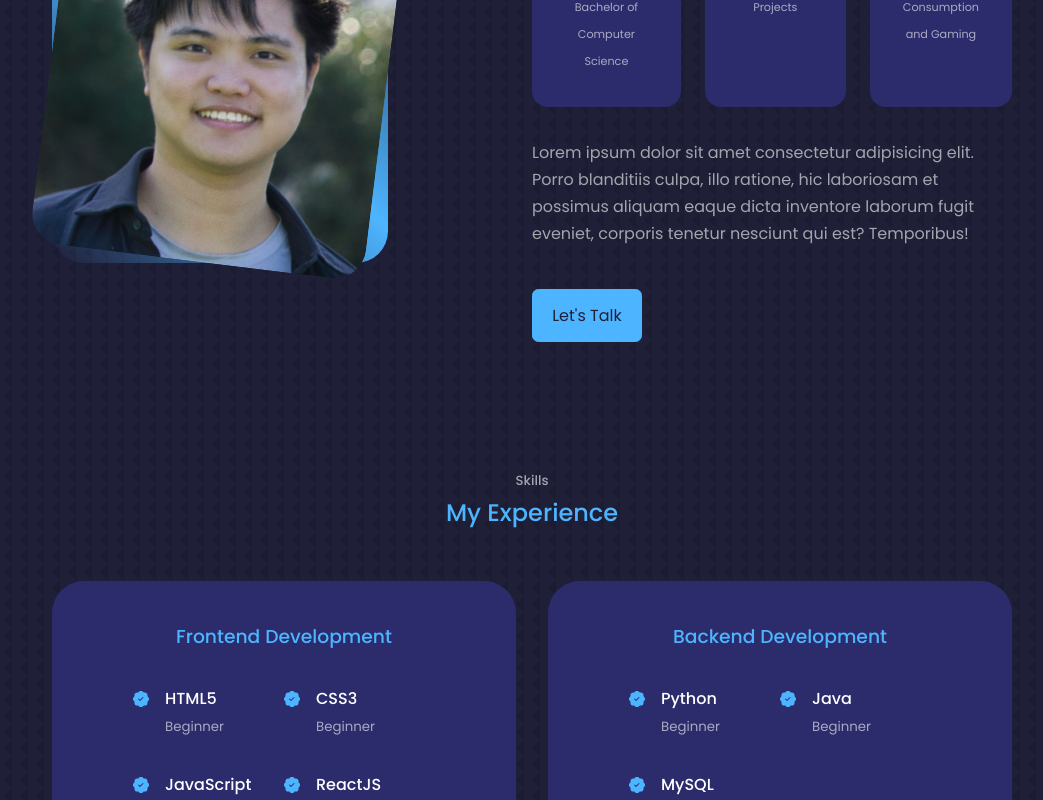
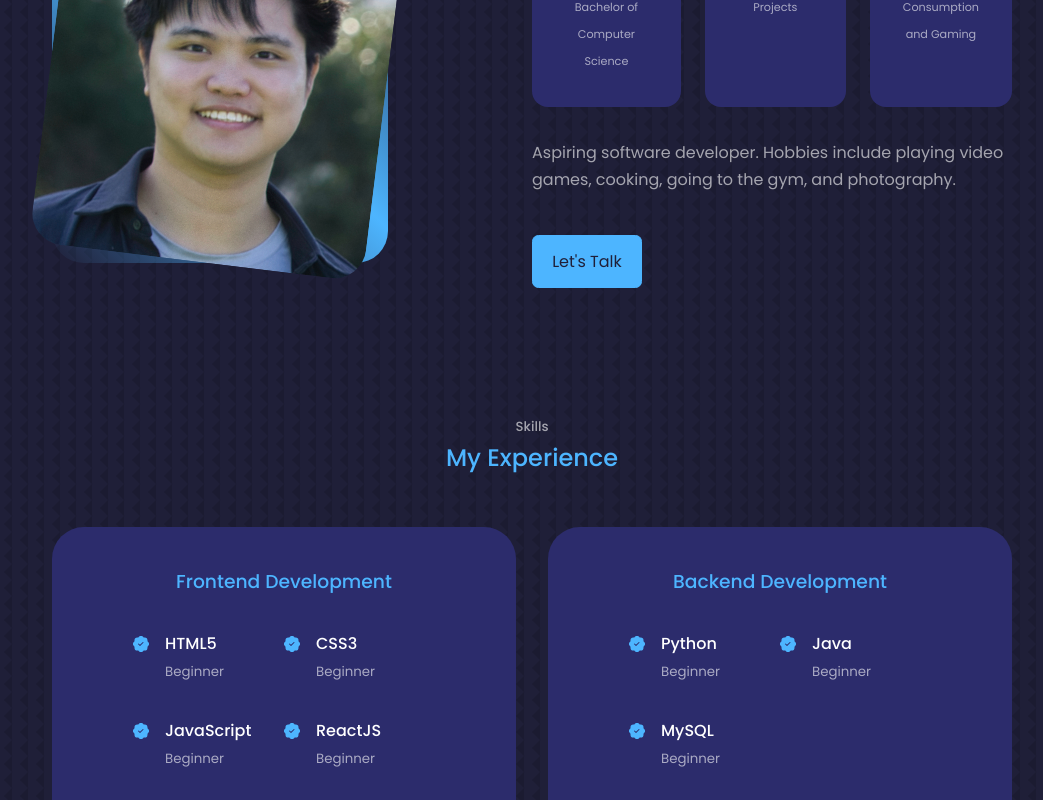
Before and after one commit to cashewna/portfolio_v2, a React (Create React App) app: page / in a window 1280 px wide. Shown: the part 1180-1980 px from the top of the page, without its empty margins (108-1151 px from the left). Built offline with nearby package versions, Linux system fonts and the light colour scheme.

Commit message:
Updated about me section and deployed website to firebase

```diff
--- a/package.json
+++ b/package.json
@@ -1,6 +1,6 @@
 {
   "name": "portfolio_v2",
-  "homepage": "https://",
+  "homepage": "https://portfolio-ca3c1.web.app/",
   "version": "0.1.0",
   "private": true,
   "dependencies": {
@@ -13,7 +13,7 @@
     "react": "^18.2.0",
     "react-dom": "^18.2.0",
     "react-icons": "^4.4.0",
-    "react-scripts": "^5.0.1",
+    "react-scripts": "^2.1.3",
     "save": "^2.5.0",
     "swiper": "^8.3.2",
     "web-vitals": "^2.1.4"
--- a/src/components/about/About.jsx
+++ b/src/components/about/About.jsx
@@ -40,10 +40,8 @@ const About = () => {
           </div>
 
           <p>
-            Lorem ipsum dolor sit amet consectetur adipisicing elit. Porro
-            blanditiis culpa, illo ratione, hic laboriosam et possimus aliquam
-            eaque dicta inventore laborum fugit eveniet, corporis tenetur
-            nesciunt qui est? Temporibus!
+            Aspiring software developer. Hobbies include playing video games, cooking, going to the gym, and
+            photography.
           </p>
 
           <a href="#contact" className="btn btn-primary">
--- a/src/components/quotes/Quotes.jsx
+++ b/src/components/quotes/Quotes.jsx
@@ -6,7 +6,7 @@ import AUTHOR3 from "../../assets/author3.webp";
 import AUTHOR4 from "../../assets/author4.webp";
 
 import { Pagination } from "swiper";
-import { Swiper, SwiperSlide } from "swiper/react/swiper-react";
+import { Swiper, SwiperSlide } from "swiper/react/swiper-react.js";
 
 import "swiper/swiper.min.css";
 import "swiper/modules/pagination/pagination.min.css";
```
Also changed, not shown: 1 other file (tests, documents, lock files or other folders).
